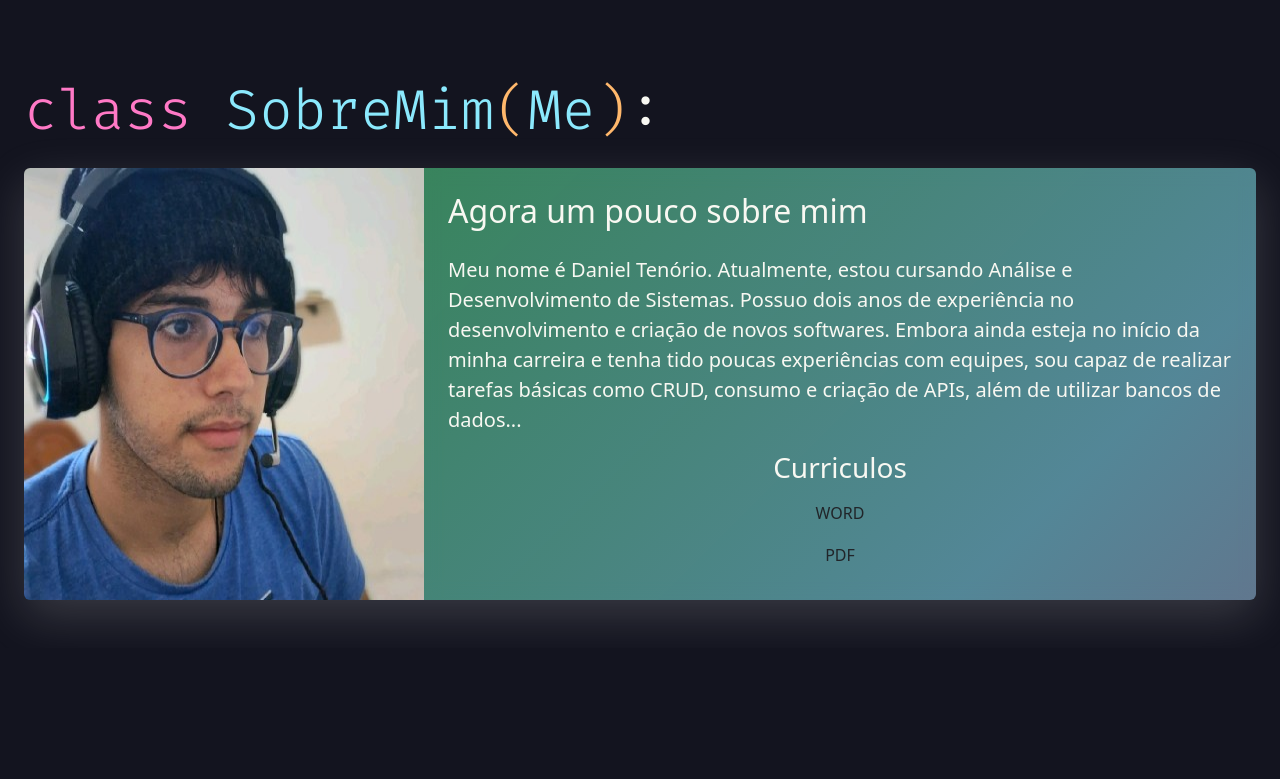
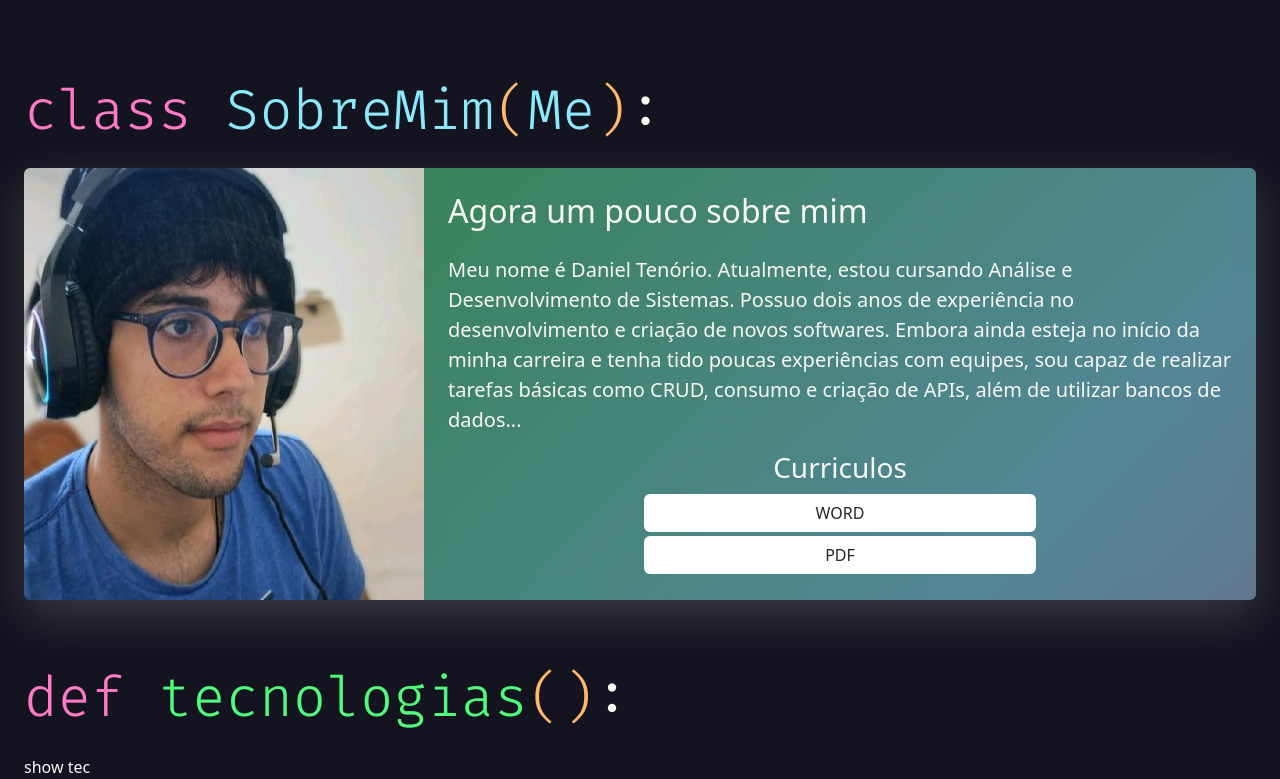
Before and after one commit to danielBRTanimacao/danieltenorioportfolio, a React (Vite) app: page / in a window 1280 px wide. Shown: the part 3493-4272 px from the top of the page. Before the commit the page ends 4141 px from the top, so only its background shows below. Built offline with nearby package versions, Linux system fonts and the light colour scheme.

Commit message:
final about me init create Tec

```diff
--- a/src/App.tsx
+++ b/src/App.tsx
@@ -1,6 +1,7 @@
 import Header from "./components/Header";
 import Projects from "./components/Projects";
 import AboutMe from "./components/AboutMe";
+import Tec from "./components/Tec";
 
 import Me from "./assets/imgs/me.png";
 
@@ -40,6 +41,7 @@ export default () => {
             </main>
             <Projects />
             <AboutMe />
+            <Tec />
         </>
     );
 };
--- a/src/assets/css/Index.css
+++ b/src/assets/css/Index.css
@@ -234,6 +234,11 @@ body {
     }
 }
 
+.radial-btn-w,
+.radial-btn-p {
+    background: white;
+}
+
 .radial-btn-w:hover {
     background: linear-gradient(135deg, #28488e, #60c6dd, #062d7a);
 }
--- a/src/components/AboutMe.tsx
+++ b/src/components/AboutMe.tsx
@@ -5,7 +5,7 @@ import Pdf from "../assets/download/Daniel-Tenorio-Curriculo.pdf";
 export default () => {
     return (
         <>
-            <section className="px-4 pb-5">
+            <section className="px-4 pb-5" id="about">
                 <h1 className="display-4 py-3">
                     <span style={{ color: "var(--code-pink)" }}>class </span>
                     <span style={{ color: "var(--code-blue)" }}>SobreMim</span>
--- /dev/null
+++ b/src/components/Tec.tsx
@@ -0,0 +1,17 @@
+export default () => {
+    return (
+        <>
+            <section className="px-4">
+                <h1 className="display-4 py-3" id="tec">
+                    <span style={{ color: "var(--code-pink)" }}>def </span>
+                    <span style={{ color: "var(--gr-code)" }}>tecnologias</span>
+                    <span style={{ color: "var(--code-orange)" }}>
+                        (<span style={{ color: "var(--code-blue)" }}></span>)
+                    </span>
+                    <span>:</span>
+                </h1>
+                show tec
+            </section>
+        </>
+    );
+};
```
